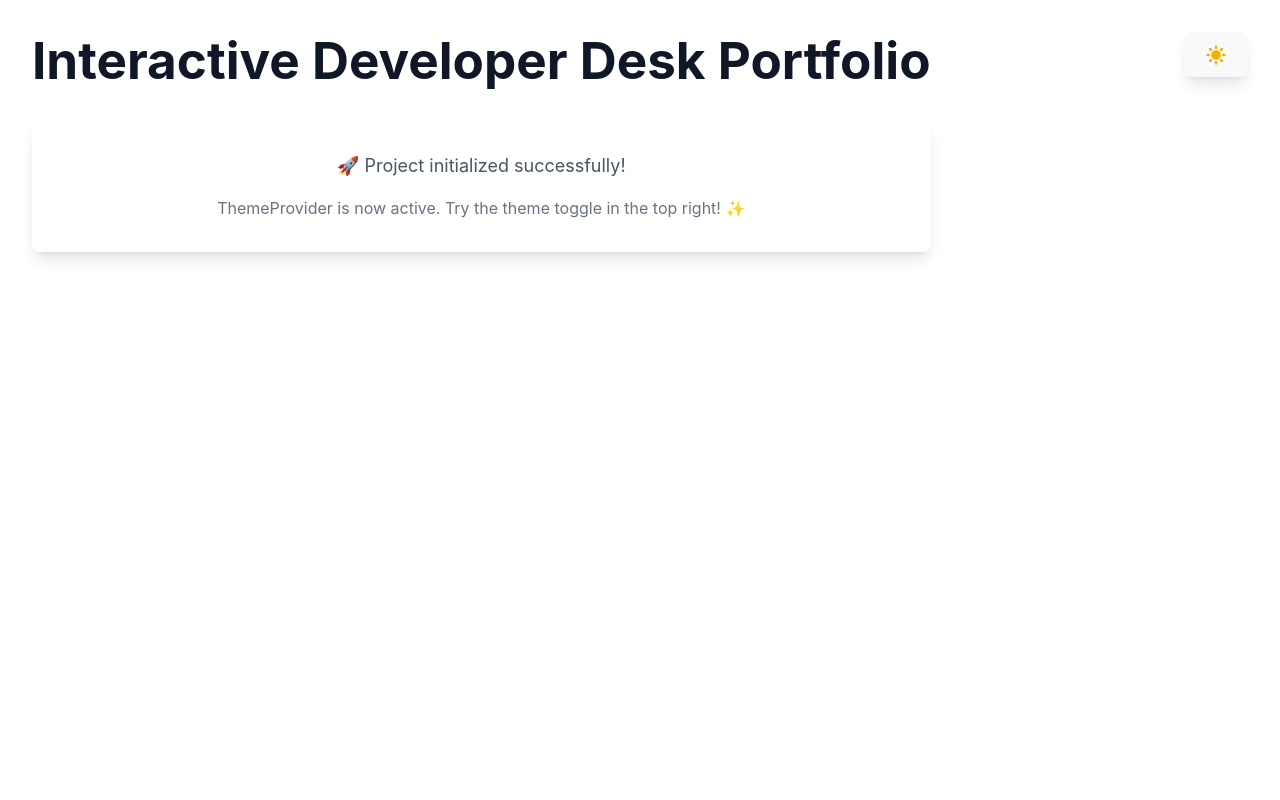
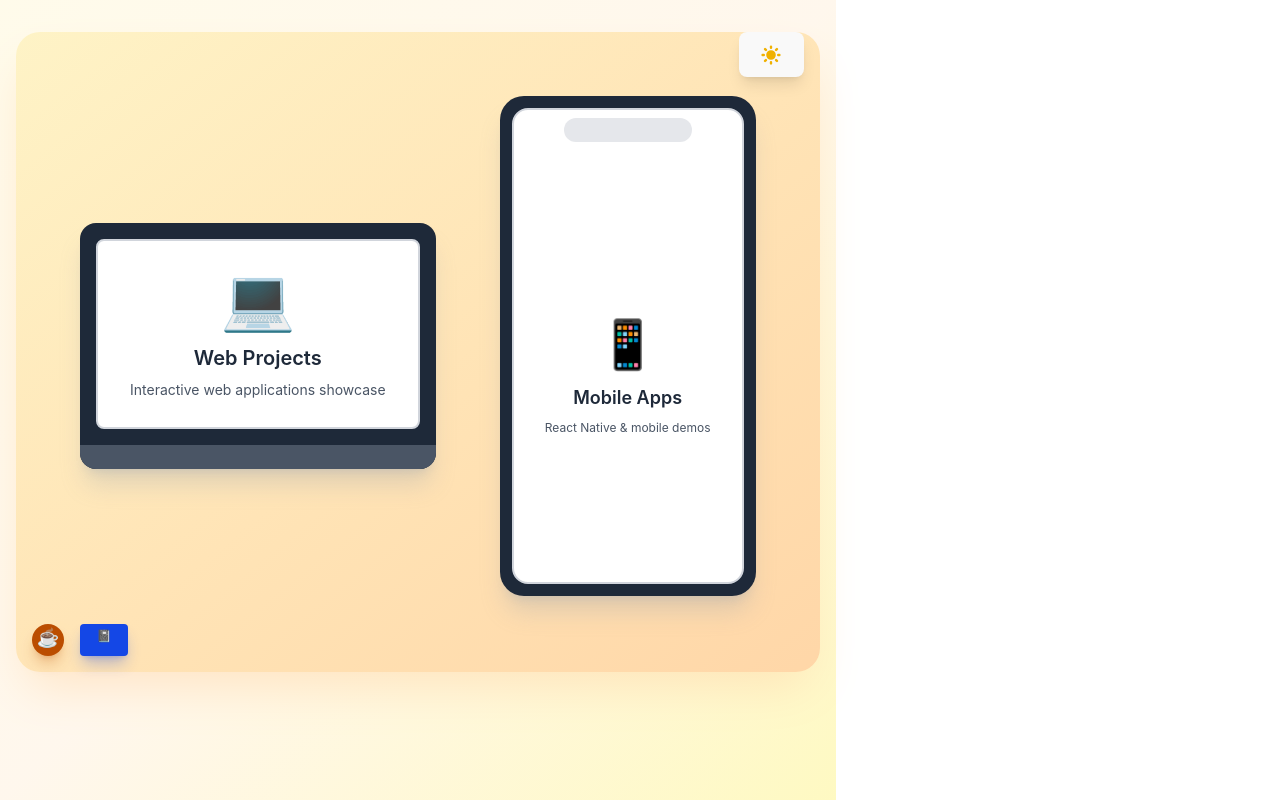
Before and after one commit to abruce4/Portfolio, a React (Vite) app: page / in a window 1280 px wide. Built offline with nearby package versions, Linux system fonts and the light colour scheme.

Commit message:
Phase 3 completed: Refactor App component: Remove introductory content and integrate DeskScene for enhanced user experience.

```diff
--- a/src/App.jsx
+++ b/src/App.jsx
@@ -1,30 +1,18 @@
 import { ThemeProvider } from './contexts/ThemeContext'
 import ThemeToggle from './components/ThemeToggle'
+import DeskScene from './components/DeskScene'
 
 function App() {
   return (
     <ThemeProvider>
-      <div className="min-h-screen bg-surface-light dark:bg-surface-dark transition-colors duration-300">
+      <div className="relative">
         {/* Theme Toggle - positioned in top right */}
-        <div className="absolute top-8 right-8 z-10">
+        <div className="absolute top-8 right-8 z-20">
           <ThemeToggle />
         </div>
 
-        <div className="container mx-auto p-8">
-          <div className="text-center">
-            <h1 className="text-5xl font-bold text-gray-900 dark:text-white mb-8 animate-fade-in">
-              Interactive Developer Desk Portfolio
-            </h1>
-            <div className="bg-white dark:bg-gray-800 rounded-lg shadow-lg p-8 mb-8 animate-slide-up">
-              <p className="text-gray-600 dark:text-gray-300 text-lg">
-                🚀 Project initialized successfully!
-              </p>
-              <p className="text-gray-500 dark:text-gray-400 mt-4">
-                ThemeProvider is now active. Try the theme toggle in the top right! ✨
-              </p>
-            </div>
-          </div>
-        </div>
+        {/* Main Desk Scene */}
+        <DeskScene />
       </div>
     </ThemeProvider>
   )
--- /dev/null
+++ b/src/components/DeskScene.jsx
@@ -0,0 +1,146 @@
+import { useTheme } from '../contexts/ThemeContext'
+
+const DeskScene = () => {
+  const { isDark } = useTheme()
+
+  return (
+    <div className={`min-h-screen transition-colors duration-500 ${
+      isDark
+        ? 'bg-gradient-to-br from-gray-900 via-gray-800 to-slate-900'
+        : 'bg-gradient-to-br from-amber-50 via-orange-50 to-yellow-100'
+    }`}>
+      {/* Desk Surface */}
+      <div className="container mx-auto px-4 py-8">
+        <div className={`relative rounded-3xl shadow-2xl transition-colors duration-500 min-h-[80vh] ${
+          isDark
+            ? 'bg-gradient-to-br from-gray-800 to-gray-700 shadow-black/50'
+            : 'bg-gradient-to-br from-amber-100 to-orange-200 shadow-orange-200/60'
+        }`}>
+
+          {/* Desk Items Container */}
+          <div className="flex flex-col lg:flex-row items-center justify-center gap-8 lg:gap-16 p-8 lg:p-16">
+
+            {/* Laptop Display Area */}
+            <div className="flex-1 max-w-2xl">
+              <div className={`relative rounded-2xl shadow-xl transition-colors duration-500 ${
+                isDark
+                  ? 'bg-gray-900 shadow-black/40'
+                  : 'bg-gray-800 shadow-gray-400/30'
+              }`}>
+                {/* Laptop Screen */}
+                <div className="aspect-[16/10] p-4">
+                  <div className={`w-full h-full rounded-lg border-2 transition-colors duration-500 ${
+                    isDark
+                      ? 'bg-gray-800 border-gray-600'
+                      : 'bg-white border-gray-300'
+                  }`}>
+                    {/* Placeholder content for web projects */}
+                    <div className="h-full flex flex-col items-center justify-center text-center p-8">
+                      <div className={`text-6xl mb-4 ${
+                        isDark ? 'text-blue-400' : 'text-blue-600'
+                      }`}>
+                        💻
+                      </div>
+                      <h3 className={`text-xl font-semibold mb-2 ${
+                        isDark ? 'text-gray-200' : 'text-gray-800'
+                      }`}>
+                        Web Projects
+                      </h3>
+                      <p className={`text-sm ${
+                        isDark ? 'text-gray-400' : 'text-gray-600'
+                      }`}>
+                        Interactive web applications showcase
+                      </p>
+                    </div>
+                  </div>
+                </div>
+
+                {/* Laptop Base */}
+                <div className={`h-6 rounded-b-2xl transition-colors duration-500 ${
+                  isDark
+                    ? 'bg-gray-700'
+                    : 'bg-gray-600'
+                }`}></div>
+              </div>
+            </div>
+
+            {/* Phone Display Area */}
+            <div className="flex-shrink-0">
+              <div className={`relative rounded-3xl shadow-xl transition-colors duration-500 ${
+                isDark
+                  ? 'bg-gray-900 shadow-black/40'
+                  : 'bg-gray-800 shadow-gray-400/30'
+              }`}>
+                {/* Phone Screen */}
+                <div className="w-64 h-[500px] p-3">
+                  <div className={`w-full h-full rounded-2xl border-2 transition-colors duration-500 ${
+                    isDark
+                      ? 'bg-gray-800 border-gray-600'
+                      : 'bg-white border-gray-300'
+                  }`}>
+                    {/* Notch */}
+                    <div className={`w-32 h-6 mx-auto mt-2 rounded-full transition-colors duration-500 ${
+                      isDark
+                        ? 'bg-gray-900'
+                        : 'bg-gray-200'
+                    }`}></div>
+
+                    {/* Placeholder content for mobile projects */}
+                    <div className="h-full flex flex-col items-center justify-center text-center p-6">
+                      <div className={`text-5xl mb-4 ${
+                        isDark ? 'text-green-400' : 'text-green-600'
+                      }`}>
+                        📱
+                      </div>
+                      <h3 className={`text-lg font-semibold mb-2 ${
+                        isDark ? 'text-gray-200' : 'text-gray-800'
+                      }`}>
+                        Mobile Apps
+                      </h3>
+                      <p className={`text-xs ${
+                        isDark ? 'text-gray-400' : 'text-gray-600'
+                      }`}>
+                        React Native & mobile demos
+                      </p>
+                    </div>
+                  </div>
+                </div>
+              </div>
+            </div>
+          </div>
+
+          {/* Desk Accessories */}
+          <div className="absolute bottom-4 left-4 flex gap-4">
+            {/* Coffee Cup */}
+            <div className={`w-8 h-8 rounded-full transition-colors duration-500 ${
+              isDark
+                ? 'bg-amber-600 shadow-amber-600/50'
+                : 'bg-amber-700 shadow-amber-700/30'
+            } shadow-lg`}>
+              <div className="text-lg text-center">☕</div>
+            </div>
+
+            {/* Notebook */}
+            <div className={`w-12 h-8 rounded transition-colors duration-500 ${
+              isDark
+                ? 'bg-blue-600 shadow-blue-600/50'
+                : 'bg-blue-700 shadow-blue-700/30'
+            } shadow-lg`}>
+              <div className="text-xs text-center text-white pt-1">📓</div>
+            </div>
+          </div>
+
+          {/* Desk Lamp (only visible in dark mode) */}
+          {isDark && (
+            <div className="absolute top-4 right-4">
+              <div className="w-4 h-12 bg-yellow-300 rounded-full opacity-20 shadow-lg shadow-yellow-300/50"></div>
+              <div className="text-2xl ml-1">💡</div>
+            </div>
+          )}
+        </div>
+      </div>
+    </div>
+  )
+}
+
+export default DeskScene
--- /dev/null
+++ b/src/data/webProjects.js
@@ -0,0 +1,20 @@
+export default [
+  {
+    id: 1,
+    title: "Interactive Developer Portfolio",
+    tech: ["React", "Tailwind CSS", "Framer Motion", "Vite"],
+    liveUrl: "https://portfolio-demo.vercel.app",
+    github: "https://github.com/username/portfolio",
+    image: "/assets/portfolio-preview.png",
+    description: "A dynamic and interactive developer portfolio featuring an animated desk scene with auto-cycling project displays and theme switching capabilities."
+  },
+  {
+    id: 2,
+    title: "Task Management App",
+    tech: ["React", "TypeScript", "Redux Toolkit", "Material-UI"],
+    liveUrl: "https://taskmanager-app.netlify.app",
+    github: "https://github.com/username/task-manager",
+    image: "/assets/taskmanager-preview.png",
+    description: "A comprehensive task management application with drag-and-drop functionality, real-time collaboration, and advanced filtering options."
+  }
+]
```
